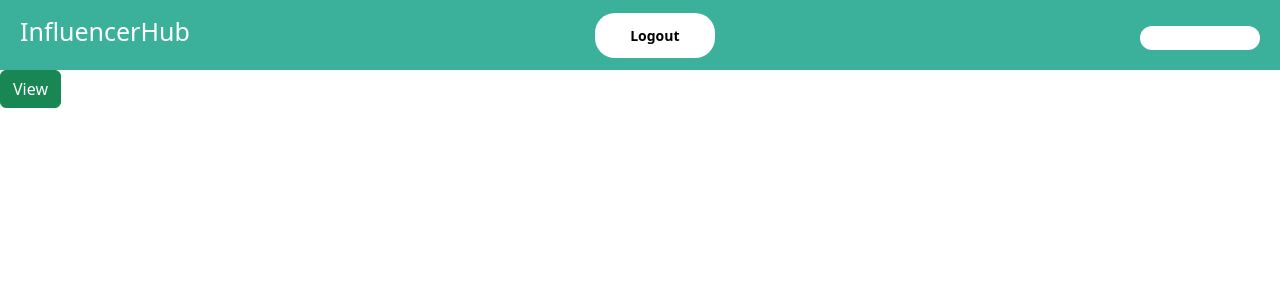
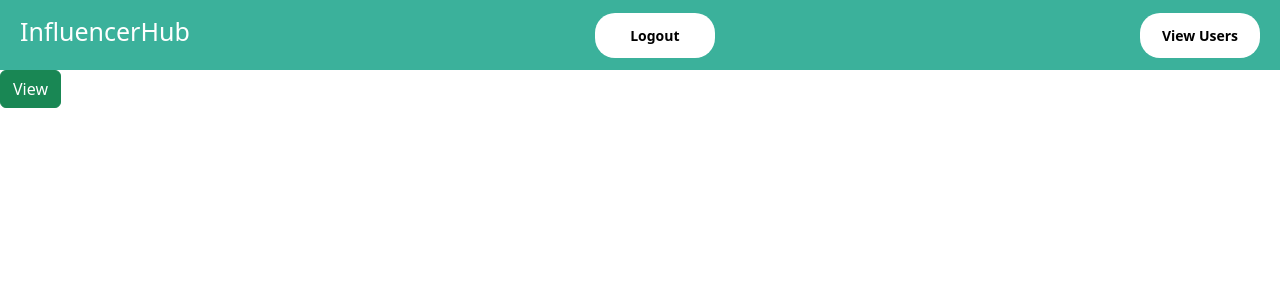
Before and after one commit to Dulnath/InfluencerHub, a React (Create React App) app in the folder client/: page / in a window 1280 px wide. Shown: the top 300 px of the page. Built offline with nearby package versions, Linux system fonts and the light colour scheme; sample sign-in values are in the browser's storage.

Commit message:
added name

```diff
--- a/client/src/components/Main/index.jsx
+++ b/client/src/components/Main/index.jsx
@@ -18,7 +18,7 @@ const Main = () => {
 					Logout
 				</button>
 				<Link to="/detail">
-				<button className={styles.white_btn} ></button>
+				<button className={styles.white_btn} >View Users</button>
 				</Link>
 
 
```
